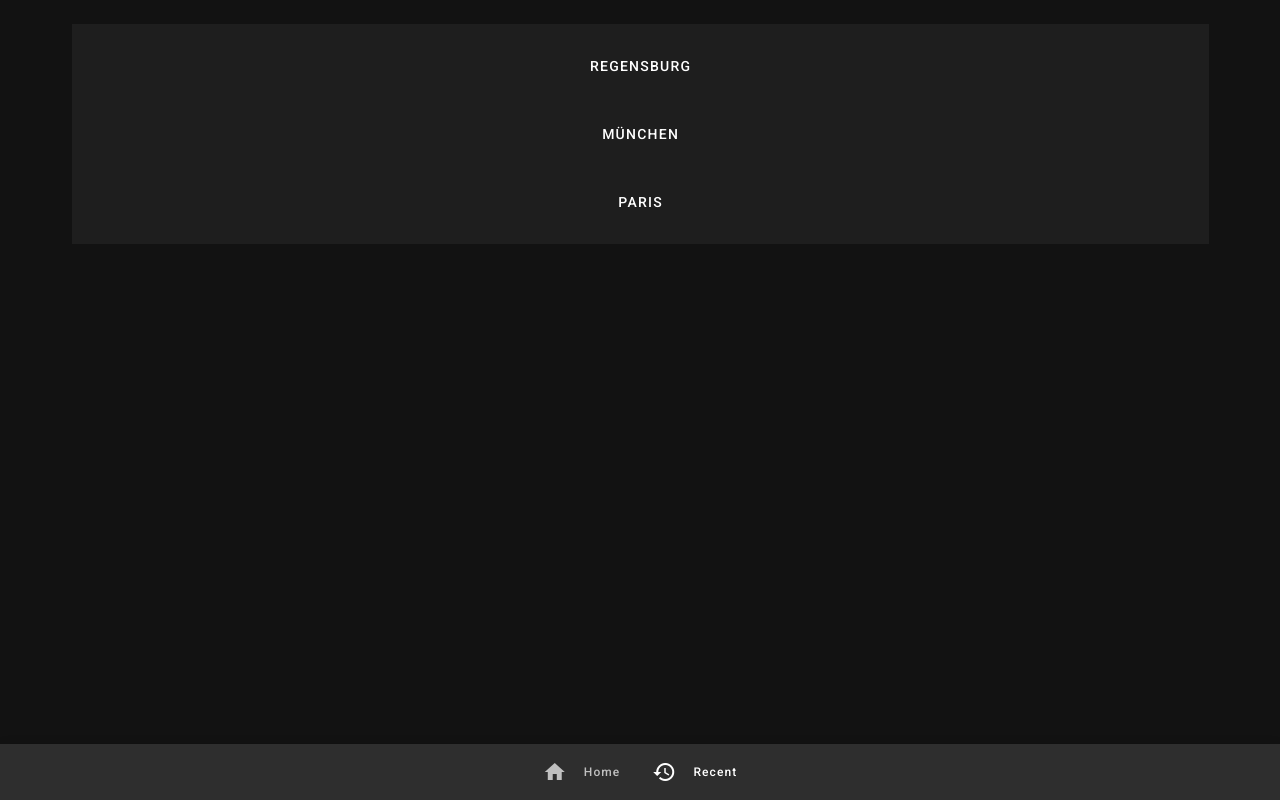
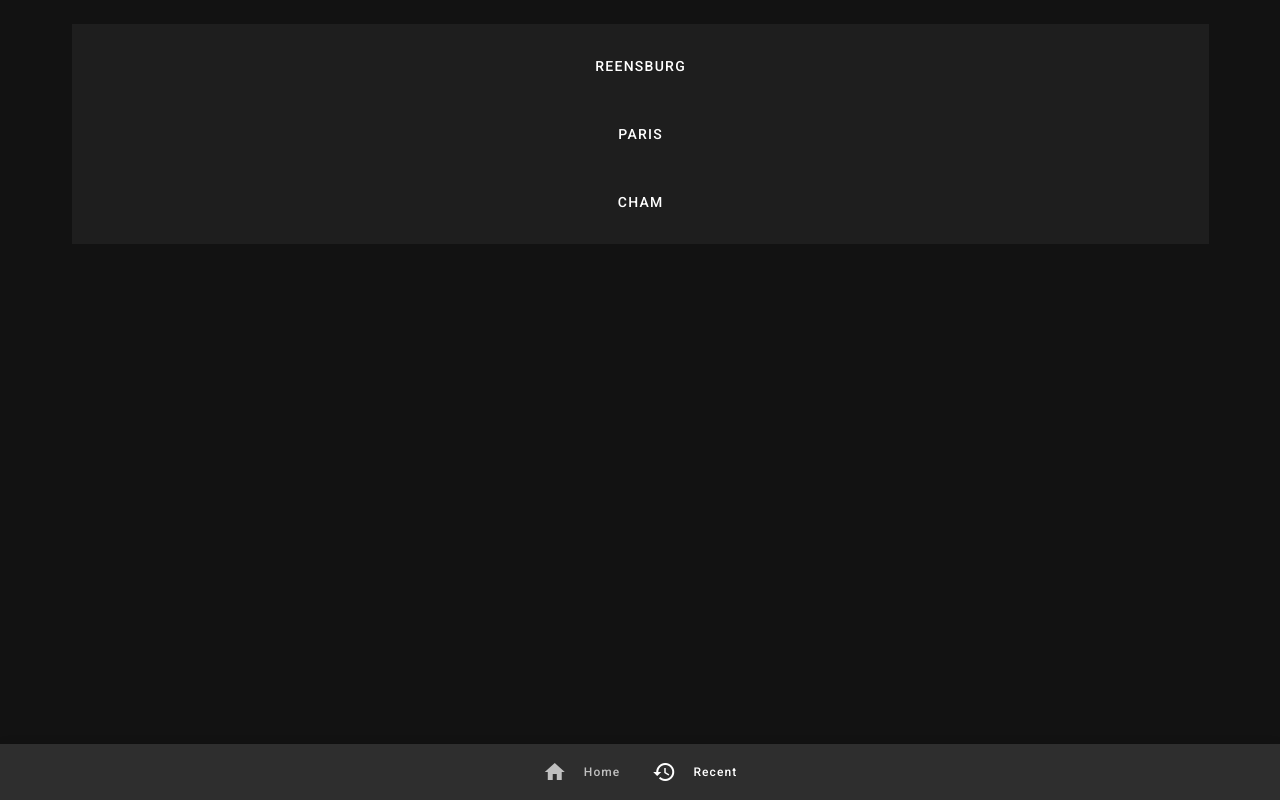
Before and after one commit to elyesnasri/nuxt-pwa-weather-app, a Nuxt app: page /history in a window 1280 px wide. Built offline with nearby package versions, Linux system fonts and the light colour scheme.

Commit message:
working on the store

```diff
--- a/components/WeatherHistory.vue
+++ b/components/WeatherHistory.vue
@@ -1,7 +1,7 @@
 <template>
   <v-container>
-    <p v-if="isOnline">Status: online</p>
-    <p v-if="isOffline">Status: offline</p>
+    <!-- <p v-if="isOnline">Status: online</p>
+    <p v-if="isOffline">Status: offline</p>-->
     <v-list flat>
       <v-list-item-group>
         <v-list-item v-for="(item, i) in items" :key="i">
@@ -11,7 +11,7 @@
           <v-list-item-content>
             <v-list-item-title>
               <v-btn text block large>
-                <span @click="cacheSelectedCity(item.title)">{{item.title}}</span>
+                <span @click="cacheSelectedCity(item)">{{item}}</span>
               </v-btn>
             </v-list-item-title>
           </v-list-item-content>
@@ -28,22 +28,18 @@ export default {
     arrayCity: []
   }),
   props: {},
+  computed: {},
   methods: {
     cacheSelectedCity(city) {
       //   this.$offlineStorage.set('selectedCity', city)
       this.$router.push('/')
     }
   },
-  beforeMount() {
-    // let cacheCitys = this.$offlineStorage.get('cacheCitys')
+  created() {
     let cacheCitys = ['Regensburg', 'München', 'Paris']
+    console.log(this.$store.state.recent.citys)
 
-    for (let i = 0; i < cacheCitys.length; i++) {
-      var obj = {
-        title: cacheCitys[i]
-      }
-      this.items.push(obj)
-    }
+    this.items = Array.from(this.$store.state.recent.citys)
   }
 }
 </script>
--- a/pages/index.vue
+++ b/pages/index.vue
@@ -48,6 +48,9 @@ export default {
       console.log('Sected City: ' + this.cityInput)
     },
     getWeather(url) {
+      //update the store
+      this.$store.commit('recent/update', 'Bousalam')
+
       this.weatherData.date = this.getDate()
       axios
         .get(url)
--- /dev/null
+++ b/store/recent.js
@@ -0,0 +1,9 @@
+export const state = () => ({
+  citys: ['Reensburg', 'Paris', 'Cham']
+})
+
+export const mutations = {
+  update(state, city) {
+    state.citys.push(city)
+  }
+}
```
